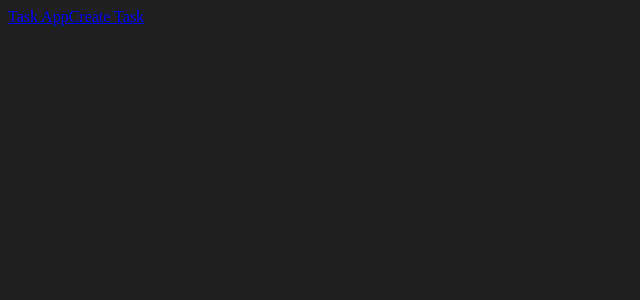
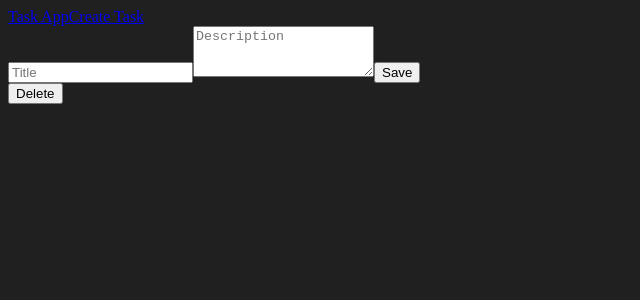
Before and after one commit to eltonsantos/django-react-crud, a React (Vite) app in the folder frontend/: page /tasks/1 in a window 1280 px wide. Before the commit this address had no page. Shown: the top 300 px of the page, without its empty margins (0-640 px from the left). Built offline with nearby package versions, Linux system fonts and the light colour scheme.

Commit message:
Delete tasks

```diff
--- a/frontend/src/App.jsx
+++ b/frontend/src/App.jsx
@@ -13,6 +13,7 @@
         <Route path="/" element={<Navigate to="/tasks" />} />
         <Route path="/tasks" element={<TasksPage />} />
         <Route path="/tasks-create" element={<TasksFormPage />} />
+        <Route path="/tasks/:id" element={<TasksFormPage />} />
       </Routes>
     </BrowserRouter>
   );
--- a/frontend/src/api/tasks.api.js
+++ b/frontend/src/api/tasks.api.js
@@ -7,3 +7,5 @@
 export const getAllTasks = () => tasksApi.get("/");
 
 export const createTask = (task) => tasksApi.post("/", task);
+
+export const deleteTask = (id) => tasksApi.delete(`/${id}`);
--- a/frontend/src/components/TaskCard.jsx
+++ b/frontend/src/components/TaskCard.jsx
@@ -1,7 +1,16 @@
+import { useNavigate } from "react-router-dom";
+
 /* eslint-disable react/prop-types */
 export function TaskCard({ task }) {
+  const navigate = useNavigate();
+
   return (
-    <div>
+    <div
+      style={{ background: "black", cursor: "pointer" }}
+      onClick={() => {
+        navigate(`/tasks/${task.id}`);
+      }}
+    >
       <h1>{task.title}</h1>
       <p>{task.description}</p>
       <hr />
--- a/frontend/src/pages/TasksFormPage.jsx
+++ b/frontend/src/pages/TasksFormPage.jsx
@@ -1,6 +1,6 @@
 import { useForm } from "react-hook-form";
-import { createTask } from "../api/tasks.api";
-import { useNavigate } from "react-router-dom";
+import { createTask, deleteTask } from "../api/tasks.api";
+import { useNavigate, useParams } from "react-router-dom";
 
 export function TasksFormPage() {
   const {
@@ -10,6 +10,7 @@
   } = useForm();
 
   const navigate = useNavigate();
+  const params = useParams();
 
   const onSubmit = handleSubmit(async (data) => {
     const res = await createTask(data);
@@ -36,6 +37,20 @@
 
         <button>Save</button>
       </form>
+
+      {params.id && (
+        <button
+          onClick={async () => {
+            const accepted = window.confirm("Are you sure?");
+            if (accepted) {
+              await deleteTask(params.id);
+              navigate("/tasks");
+            }
+          }}
+        >
+          Delete
+        </button>
+      )}
     </div>
   );
 }
```
Also changed, not shown: 1 other file (tests, documents, lock files or other folders).
